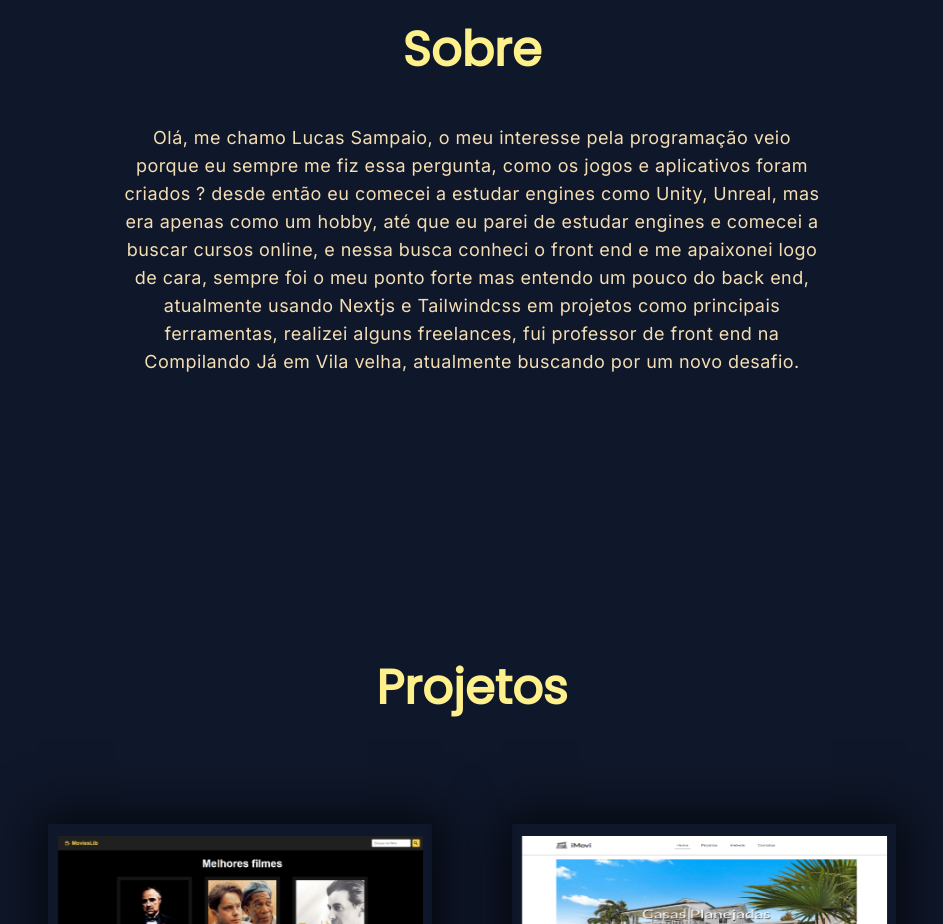
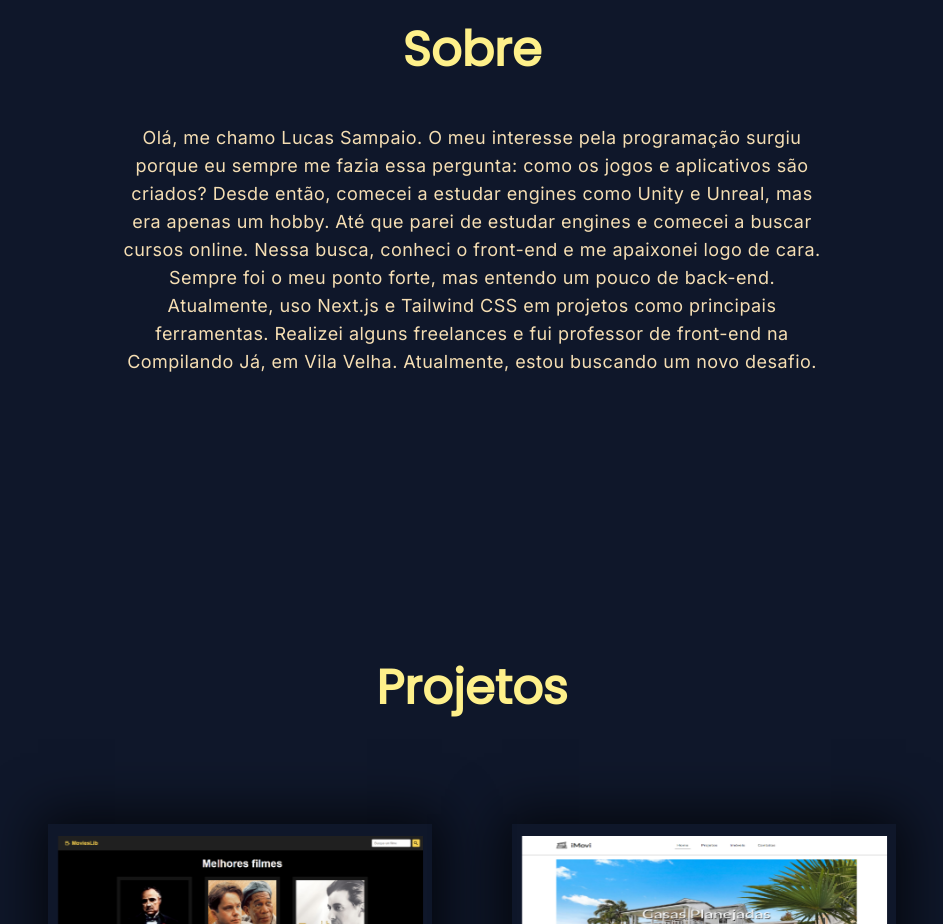
Before and after one commit to LucasSampaioOliveira1/Portfolio, a Next.js app: page / in a window 1280 px wide. Shown: the part 1100-2024 px from the top of the page, without its empty margins (168-1111 px from the left). Built offline with nearby package versions, Linux system fonts and the light colour scheme.

Commit message:
correção text sobre

```diff
--- a/src/app/components/About.jsx
+++ b/src/app/components/About.jsx
@@ -6,7 +6,7 @@ const About = () => {
                     Sobre
                 </h1>
                 <p id="p-sobre" className="animate fadeInLeft three leading-7 tracking-wide text-lg">
-                    Olá, me chamo Lucas Sampaio, o meu interesse pela programação veio porque eu sempre me fiz essa pergunta, como os jogos e aplicativos foram criados ? desde então eu comecei a estudar engines como Unity, Unreal, mas era apenas como um hobby, até que eu parei de estudar engines e comecei a buscar cursos online, e nessa busca conheci o front end e me apaixonei logo de cara, sempre foi o meu ponto forte mas entendo um pouco do back end, atualmente usando Nextjs e Tailwindcss em projetos como principais ferramentas, realizei alguns freelances, fui professor de front end na Compilando Já em Vila velha, atualmente buscando por um novo desafio.
+                    Olá, me chamo Lucas Sampaio. O meu interesse pela programação surgiu porque eu sempre me fazia essa pergunta: como os jogos e aplicativos são criados? Desde então, comecei a estudar engines como Unity e Unreal, mas era apenas um hobby. Até que parei de estudar engines e comecei a buscar cursos online. Nessa busca, conheci o front-end e me apaixonei logo de cara. Sempre foi o meu ponto forte, mas entendo um pouco de back-end. Atualmente, uso Next.js e Tailwind CSS em projetos como principais ferramentas. Realizei alguns freelances e fui professor de front-end na Compilando Já, em Vila Velha. Atualmente, estou buscando um novo desafio.
                 </p>
             </div>
         </div>
```
